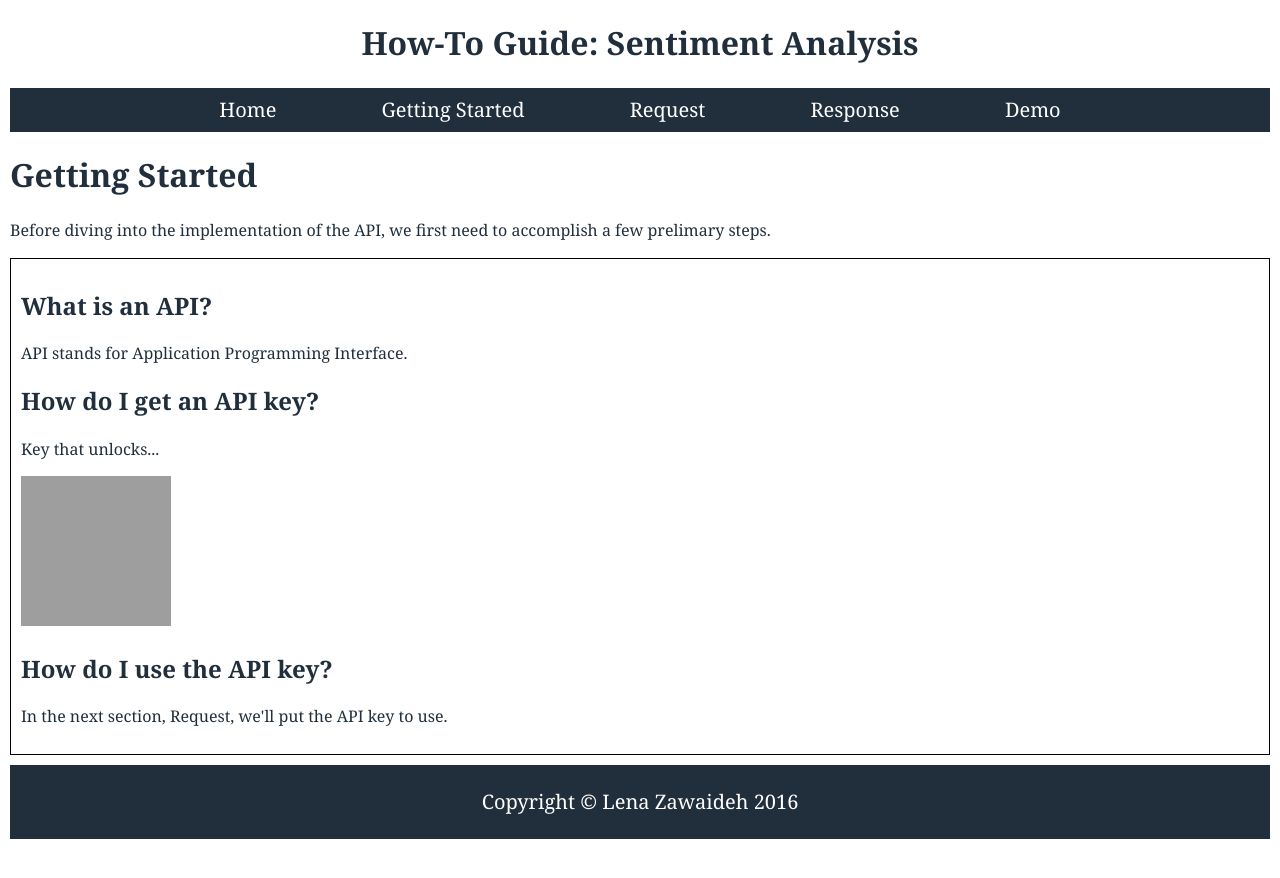
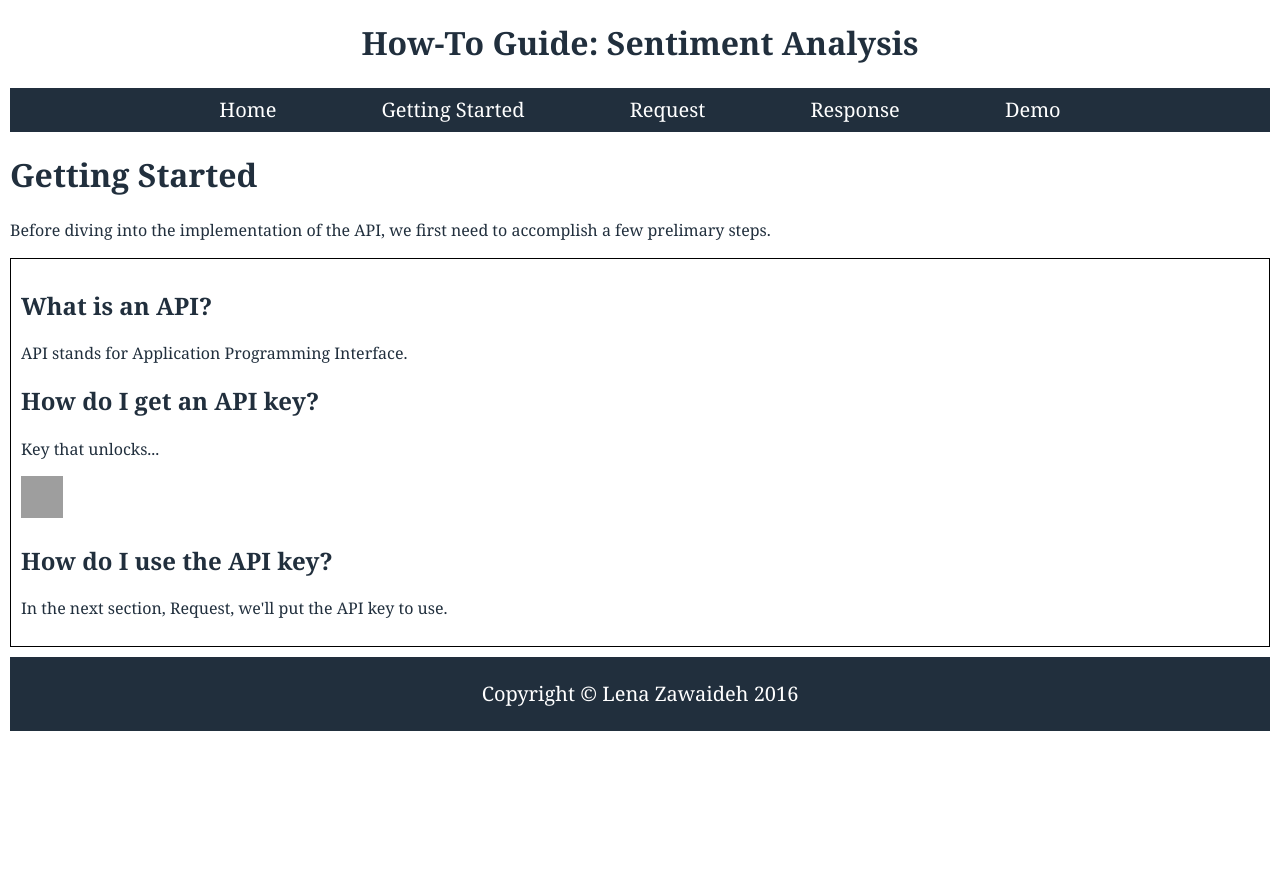
Before and after one commit to lenaz/How-To-Guide, a Jekyll site: the page built from getting-started.html, in a window 1280 px wide. Shown: the top 878 px of the page. Built offline with Jekyll 4.4.1, drawn with Linux system fonts in a browser that asks for light colours; Markdown is read by kramdown in place of the engine named in the settings; grey boxes are pictures that could not be loaded.

Commit message:
Update getting-started.html

```diff
--- a/getting-started.html
+++ b/getting-started.html
@@ -11,7 +11,7 @@ layout: default
 <p>API stands for Application Programming Interface.</p>
 <h2>How do I get an API key?</h2>
 <p>Key that unlocks...</p>
-  <p><img src="service-name.png" alt="Set Up Service" height="150" width="150"></p>
+  <p><img src="service-name.png" alt="Set Up Service" height="42" width="42"></p>
 <h2>How do I use the API key?</h2>
 <p>In the next section, Request, we'll put the API key to use.</p>
 </div>
```
